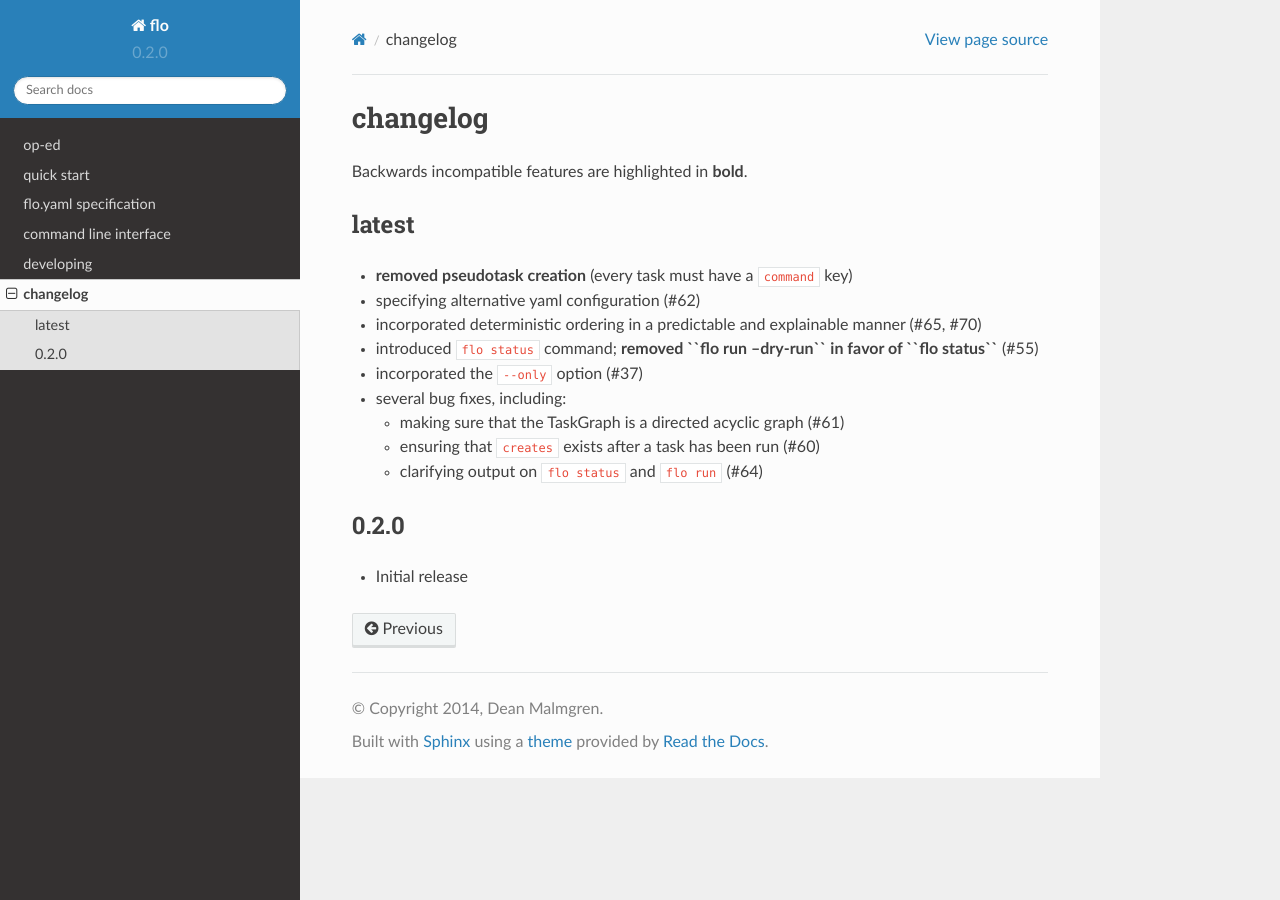
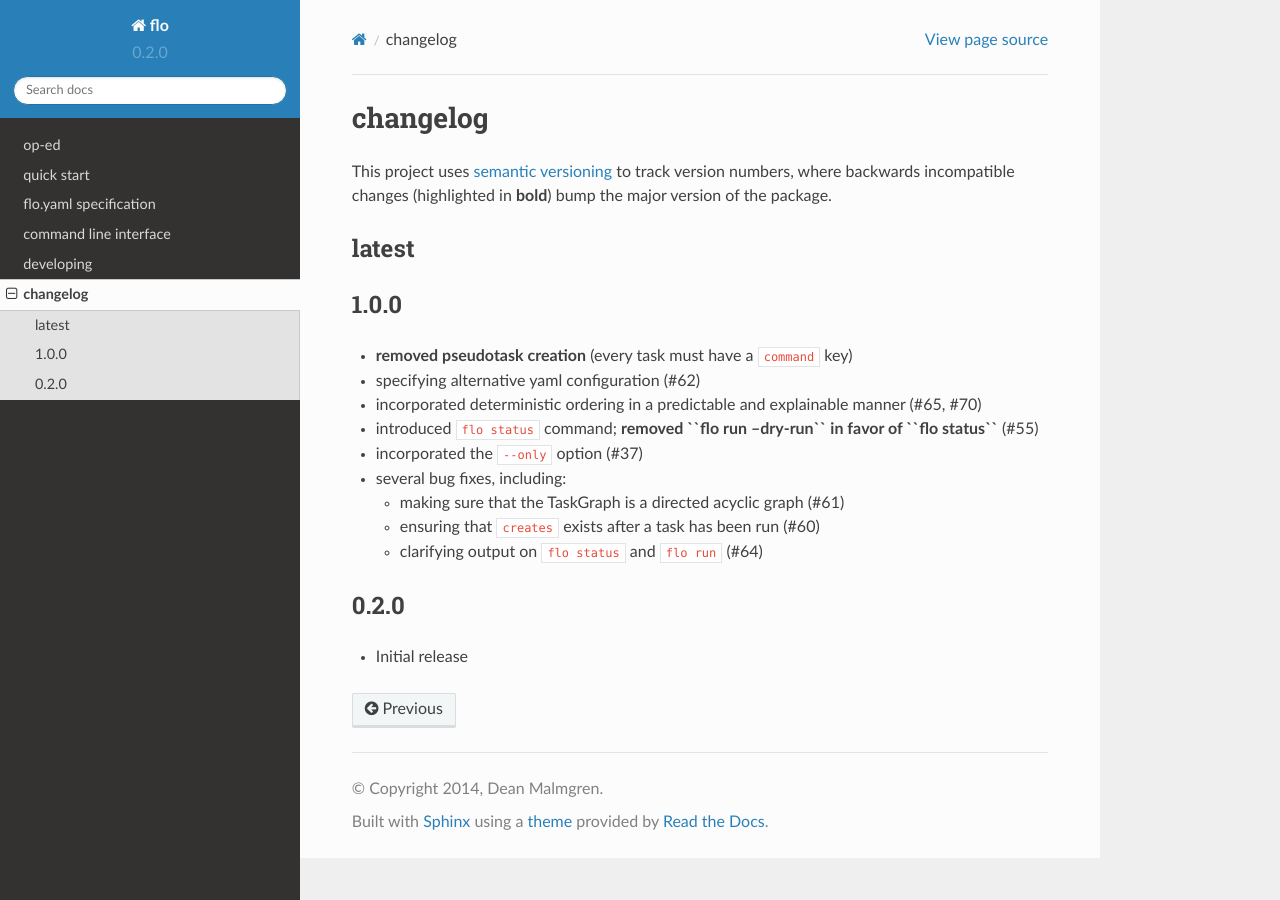
Before and after one commit to deanmalmgren/flo, a Sphinx documentation site: the page built from docs/changelog.rst, in a window 1280 px wide. Built offline with Sphinx 7.4.7 and the Read the Docs theme 2.0.0, drawn with Linux system fonts in a browser that asks for light colours.

Commit message:
bump to version 1.0.0

```diff
--- a/docs/changelog.rst
+++ b/docs/changelog.rst
@@ -1,11 +1,17 @@
 changelog
 =========
 
-Backwards incompatible features are highlighted in **bold**.
+This project uses `semantic versioning <http://semver.org/>`__ to
+track version numbers, where backwards incompatible changes
+(highlighted in **bold**) bump the major version of the package.
 
 
 latest
 ------
+
+
+1.0.0
+-----
 
 * **removed pseudotask creation** (every task must have a ``command`` key)
 
--- a/flo/__init__.py
+++ b/flo/__init__.py
@@ -1 +1 @@
-VERSION = "0.2.0"
+VERSION = "1.0.0"
```
